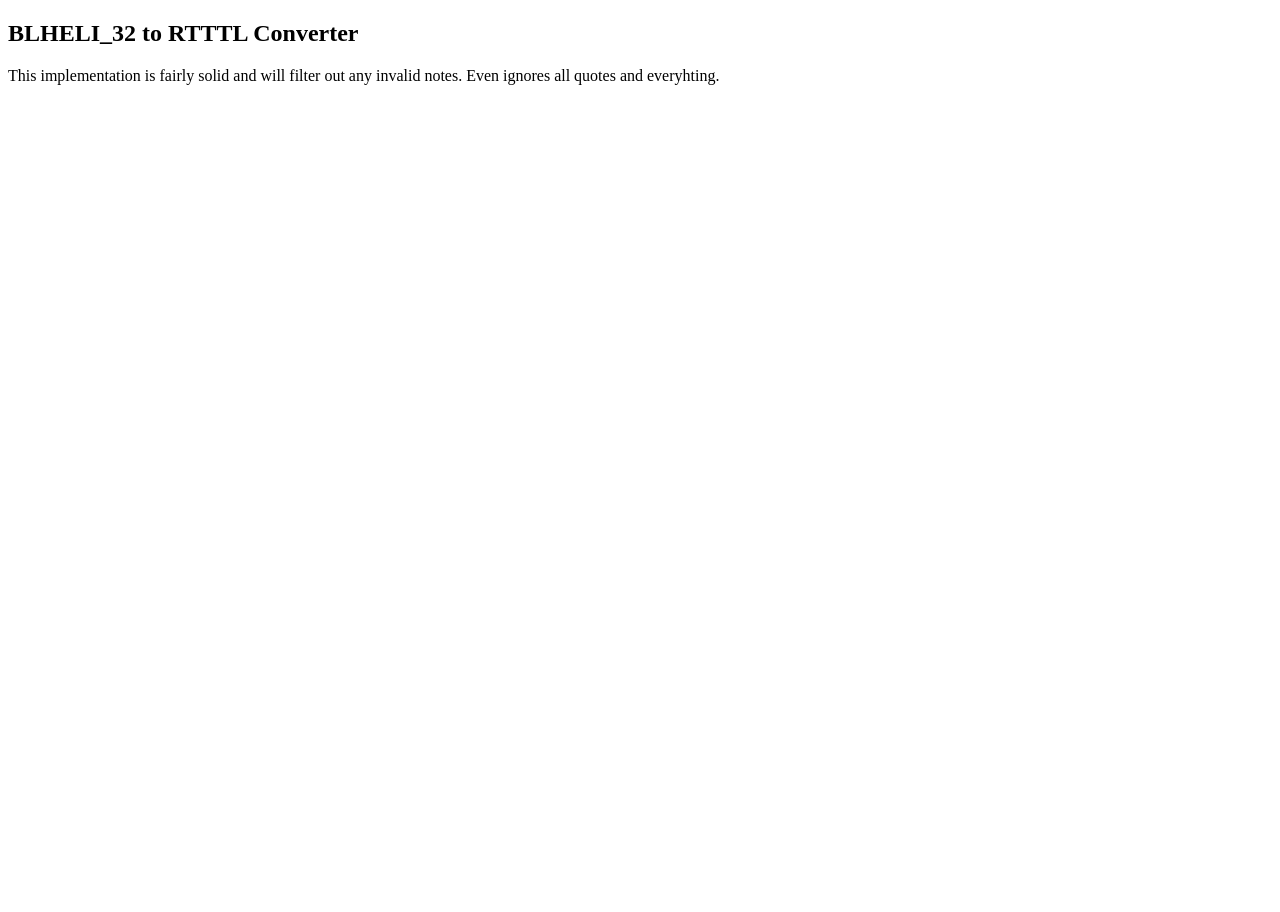
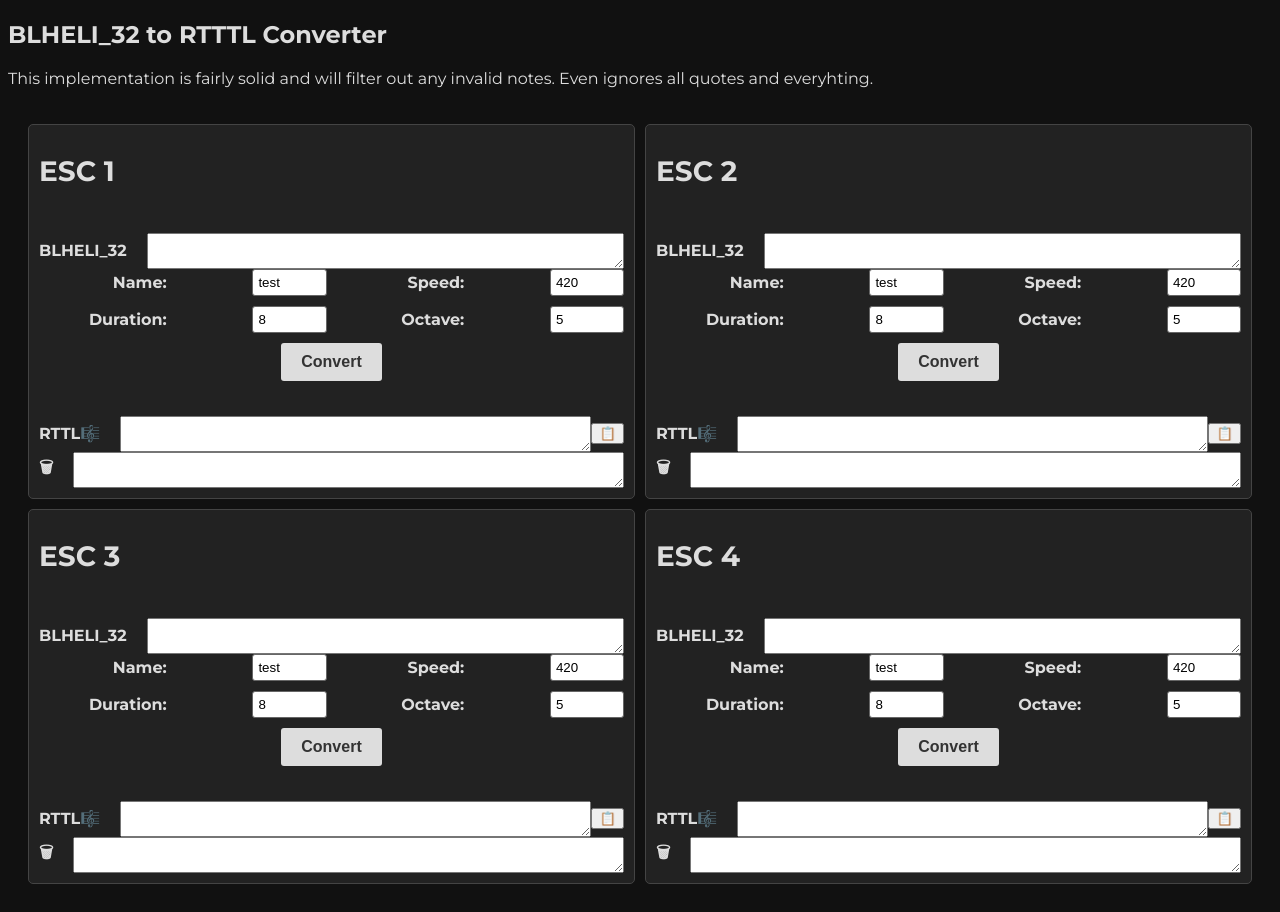
Before and after one commit to Globolo001/BLHELI_32_to_RTTTL, a plain HTML site: page index.html in a window 1280 px wide. Before the commit the page ends 800 px from the top, so only its background shows below. Drawn offline with Linux system fonts and the light colour scheme; the site is published under a folder, as on GitHub Pages, so addresses that start at the root find nothing.

Commit message:
next-change

```diff
--- a/index.html
+++ b/index.html
@@ -6,7 +6,7 @@
   <head>
     <meta charset="UTF-8">
     <title>BLHELI_32 to RTTTL Converter</title>
-    <link rel="stylesheet" href="/WEB/styles.css">
+    <link rel="stylesheet" href="WEB/styles.css">
   </head>
   <body>
     <div id="Header">
@@ -14,6 +14,6 @@
       <p>This implementation is fairly solid and will filter out any invalid notes. Even ignores all quotes and everyhting.</p>
     </div>
     <div id="container"></div>
-    <script src="/RTTTL_MODULE/dist/index.js"></script>
+    <script src="RTTTL_MODULE/dist/index.js"></script>
   </body>
 </html>
```
